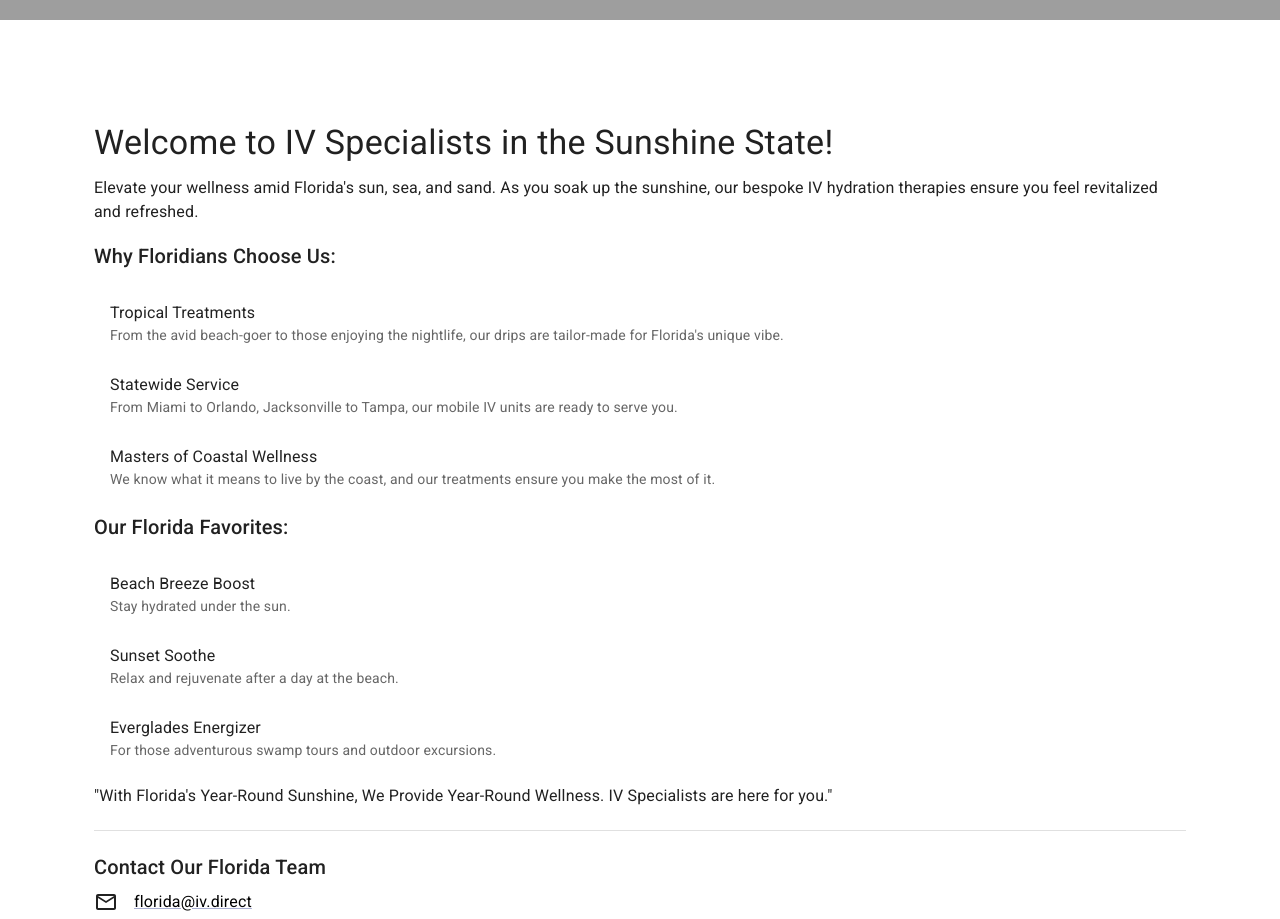
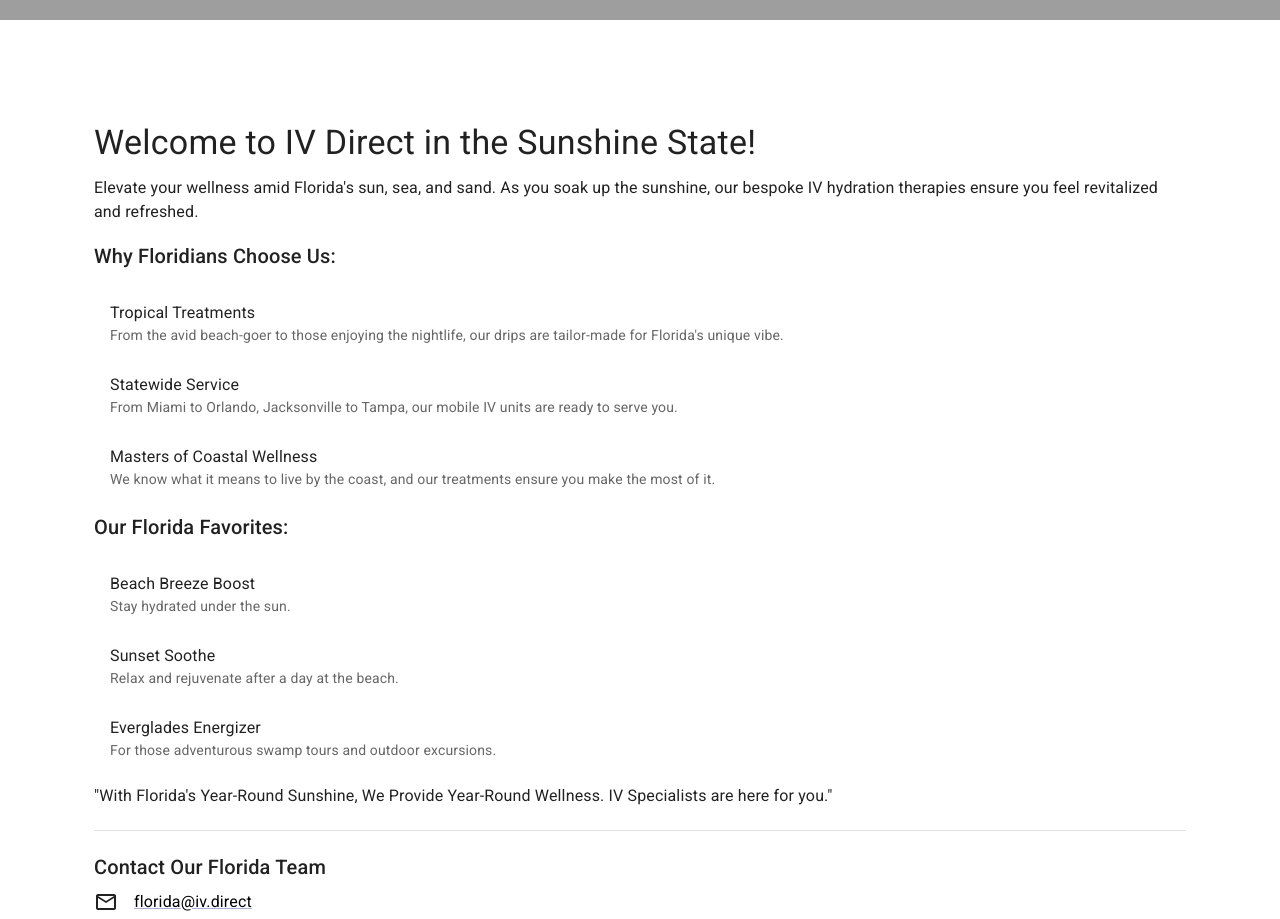
Before and after one commit to hexicidal404/IVDirect, a React (Vite) app: page /locations/florida in a window 1280 px wide. Shown: the part 940-1859 px from the top of the page. Built offline with nearby package versions, Linux system fonts and the light colour scheme; grey boxes are pictures that could not be loaded.

Commit message:
use navigate update

```diff
--- a/src/components/ResponsiveNavigation.jsx
+++ b/src/components/ResponsiveNavigation.jsx
@@ -26,6 +26,7 @@ function ResponsiveNavigation({ isOpen, onClose }) {
       state: { shouldScroll: path === "/locations/AllLocations" },
     });
   };
+
   return (
     <Drawer
       anchor="right"
--- a/src/pages/locations/Florida.jsx
+++ b/src/pages/locations/Florida.jsx
@@ -18,7 +18,7 @@ export default function Florida() {
           variant="h4"
           gutterBottom
         >
-          Welcome to IV Specialists in the Sunshine State!
+          Welcome to IV Direct in the Sunshine State!
         </Typography>
 
         <Typography paragraph>
```
